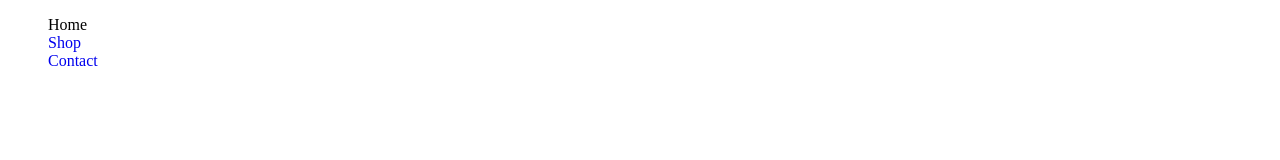
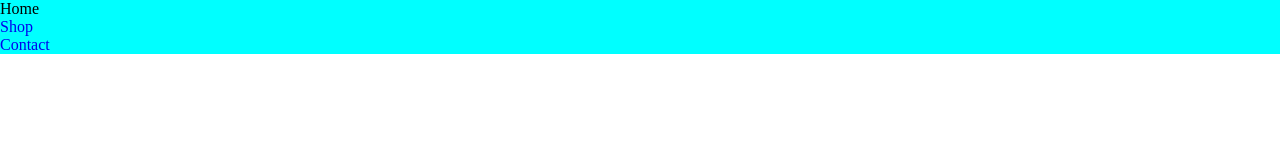
Before and after one commit to zsolt-nagy/home-decor, a plain HTML site: page index.html in a window 1280 px wide. Drawn offline with Linux system fonts and the light colour scheme.

Commit message:
removed default margin

```diff
--- a/style.css
+++ b/style.css
@@ -1,3 +1,12 @@
+body {
+    margin: 0;
+}
+
+nav {
+    background-color: aqua;
+    width: 100vw;
+}
+
 .navlinks {
     list-style-type: none;
     text-decoration: none;
@@ -6,3 +15,8 @@
 li a {
     text-decoration: none;
 }
+
+ul {
+    margin: 0;
+    padding: 0;
+}
```
